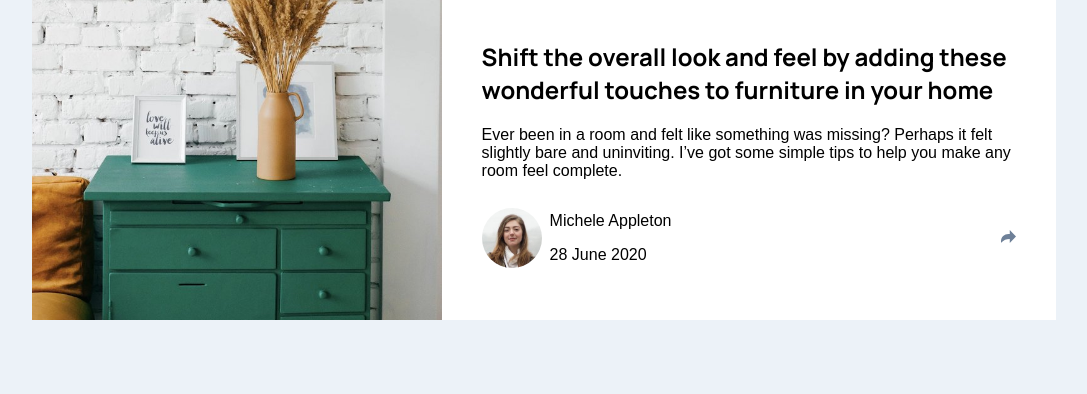
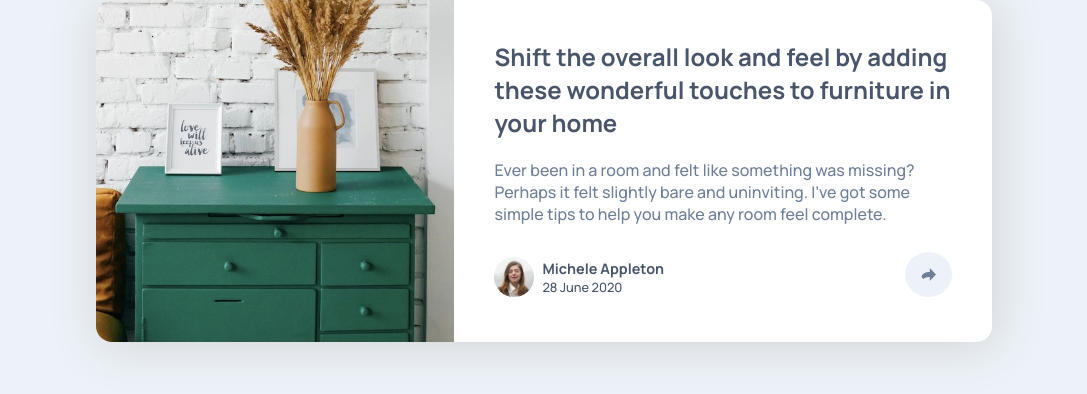
Before and after one commit to andresardila33/mentor-challenge, a plain HTML site: page index.html in a window 1280 px wide. Shown: the whole page, without its empty margins (96-1183 px from the left). Drawn offline with Linux system fonts and the light colour scheme.

Commit message:
feat: added desktop layout

```diff
--- a/css/main.css
+++ b/css/main.css
@@ -14,17 +14,20 @@ html body {
 
 body {
     background-color: hsl(210, 46%, 95%);
-    font-family: sans-serif;
+    font-family: 'Manrope', sans-serif;
     display: flex;
     justify-content: center;
     align-items: center;
+    color: hsl(217, 19%, 35%);
 }
 
 .main {
-    max-width: 80vw;
-    min-height: 20rem;
+    max-width: 70vw;
+/*     min-height: 20rem; */
     display: flex;
     justify-content: space-between;
+    box-shadow: 3px 3px 50px lightgray;
+    border-radius: 1rem;
 }
 
 .image {
@@ -32,23 +35,29 @@ body {
     background-size: cover;
     background-position: center;
     flex-basis: 40%;
+    border-radius: 1rem 0 0 1rem;
 }
 
 .content {
     flex-basis: 60%;
     background-color: white;
     padding: 2.5rem;
+    border-radius: 0 1rem 1rem 0;
 }
 
 .content__title {
-    font-family: 'Manrope', sans-serif;
     margin-top: 0;
+}
+
+.content__description {
+    color: hsl(214, 17%, 51%);
 }
 
 .info {
     display: flex;
     justify-content: space-between;
     align-items: center;
+    margin-top: 1.7rem;
 }
 
 .author {
@@ -58,7 +67,28 @@ body {
 }
 
 .author__avatar {
-    width: 60px;
+    width: 40px;
     height: 100%;
     border-radius: 50%;
 }
+
+.author__info * {
+    margin: 0;
+}
+
+.author__info__name {
+    font-weight: bold;
+    font-size: 0.9rem;
+}
+
+.author__info__date {
+    font-size: 0.8rem;
+    font-weight: lighter;
+}
+
+.share__icon {
+    padding: 1rem;
+    background-color: hsl(210, 46%, 95%);
+    border-radius: 50%;
+    cursor: pointer;
+}
```
